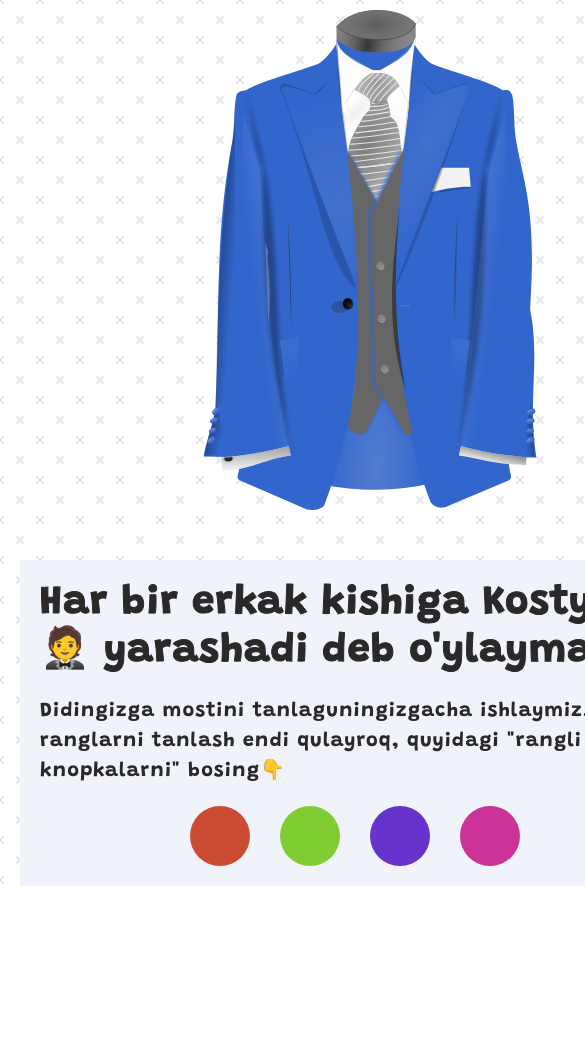
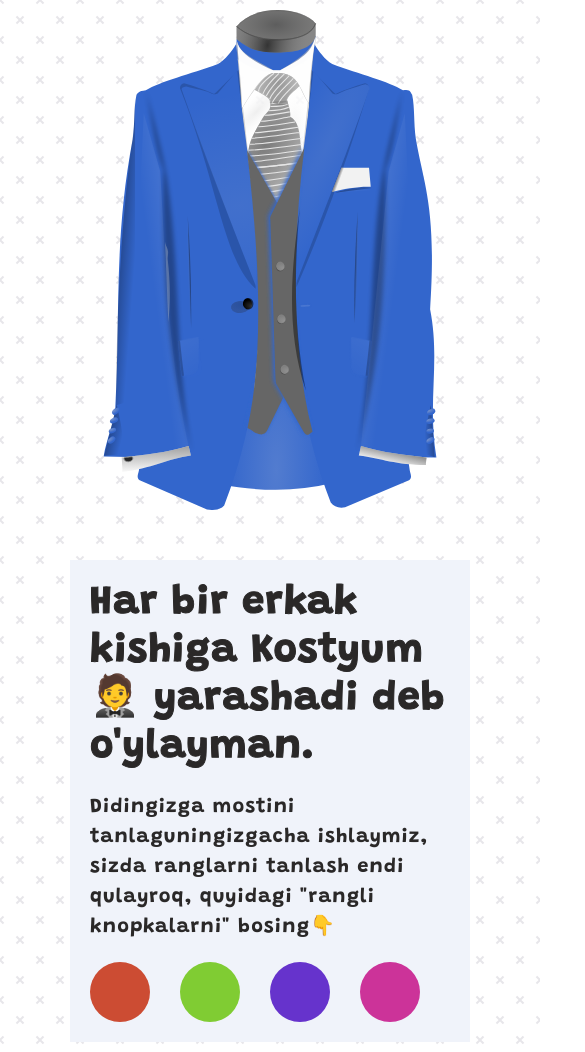
Before and after one commit to Mirjalol49/Suit-Color-Change, a plain HTML site: page index.html in a window 390 px wide. Shown: the top 1052 px of the page, 585 px wide, since content can reach past the window. Before the commit the page ends 896 px from the top, so only its background shows below. Drawn offline with nearby package versions, Linux system fonts and the light colour scheme.

Commit message:
responsive change

```diff
--- a/css/main.css
+++ b/css/main.css
@@ -61,7 +61,8 @@ body{
 }
 
 .main-content__endbox {
-    width: 700px;
+
+    max-width: 700px;
     background-color: var(--bkg);
     /* border-radius: 10px; */
     padding: 20px;
@@ -149,7 +150,9 @@ body{
     }
 
     .main-content__endbox {
+
         margin-top: 50px;
+        width: 400px;
     }
 
     .main-content-endbox__buttons {
@@ -157,4 +160,8 @@ body{
         align-items: center;
         justify-content: center;
     }
+
+    .main-content-endbox__buttons {
+
+    }
   }
```
